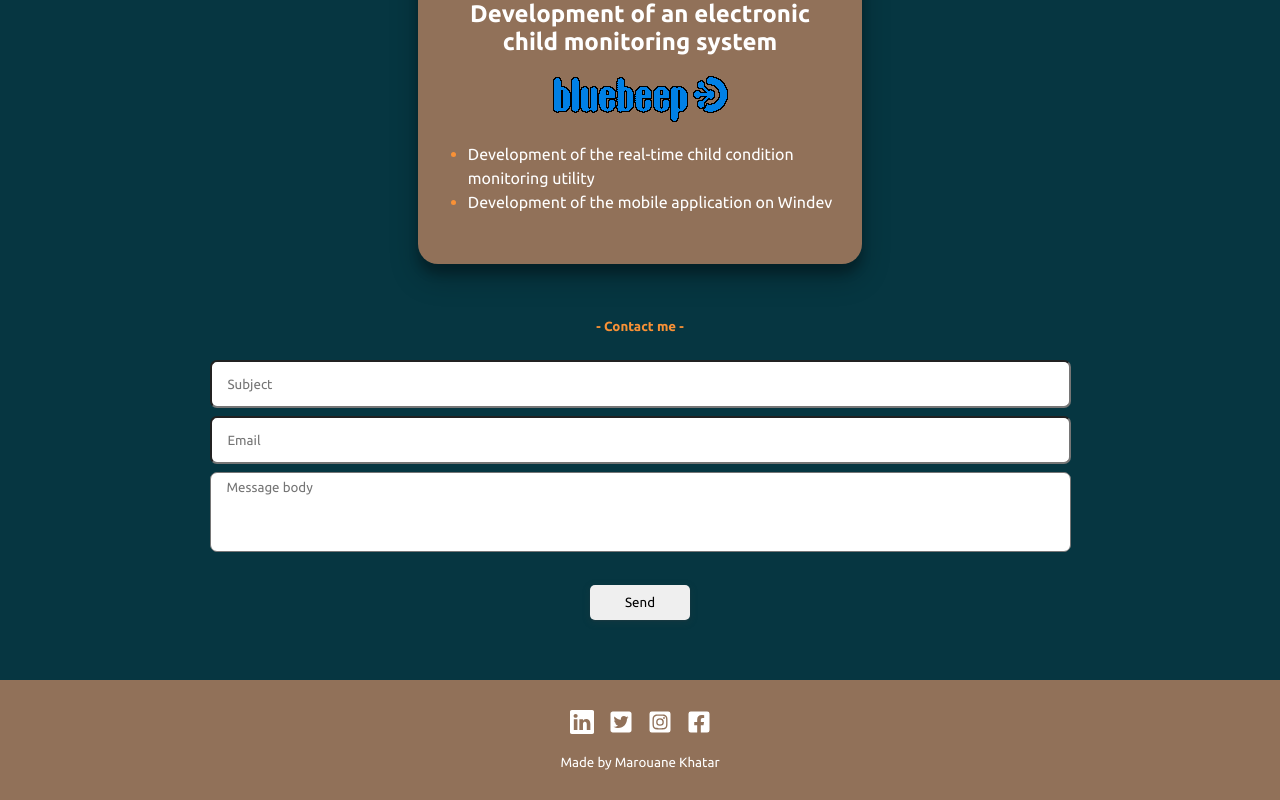
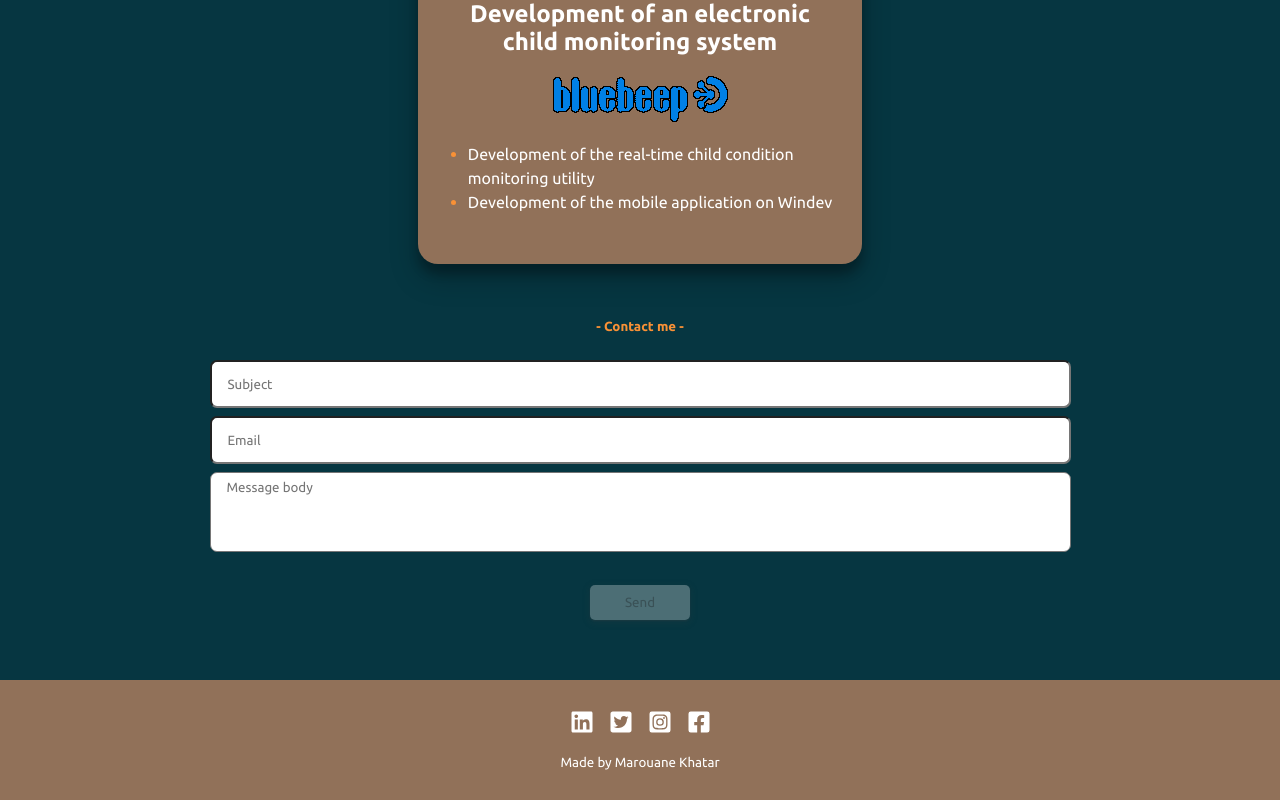
Before and after one commit to m4r0uanEkha/portfolio, a React (Create React App) app: page / in a window 1280 px wide. Shown: the part 2055-2855 px from the top of the page. Built offline with nearby package versions, Linux system fonts and the light colour scheme.

Commit message:
Footer icon & COntact updated

```diff
--- a/src/components/contact/Contact.jsx
+++ b/src/components/contact/Contact.jsx
@@ -14,7 +14,7 @@ const Contact = (props) => {
                 <input type={'text'} placeholder="Subject" />
                 <input type={'email'} placeholder="Email" />
                 <textarea placeholder="Message body" />
-                <button type='submit'>Send</button>
+                <button type='submit' disabled={true}>Send</button>
             </form>
         </div>
     )
--- a/src/components/footer/Footer.jsx
+++ b/src/components/footer/Footer.jsx
@@ -1,13 +1,12 @@
 import React from 'react'
 import "./footer.css"
-import { BsLinkedin, BsTwitter, BsInstagram, BsFacebook } from "react-icons/bs"
-import { FaTwitterSquare, FaInstagramSquare, FaFacebookSquare } from "react-icons/fa"
+import { FaLinkedin, FaTwitterSquare, FaInstagramSquare, FaFacebookSquare } from "react-icons/fa"
 
 const Footer = (props) => {
     return (
         <div className={`footer-container${props.darkTheme ? " dark" : ""}`}>
             <div className="links">
-                <a href='https://www.linkedin.com/in/marouane-khatar/' target={'_blank'}><BsLinkedin /></a>
+                <a href='https://www.linkedin.com/in/marouane-khatar/' target={'_blank'}><FaLinkedin /></a>
                 <a href='https://twitter.com/' target={'_blank'}><FaTwitterSquare /></a>
                 <a href='https://www.instagram.com/' target={'_blank'}><FaInstagramSquare /></a>
                 <a href='https://www.facebook.com/' target={'_blank'}><FaFacebookSquare /></a>
```
